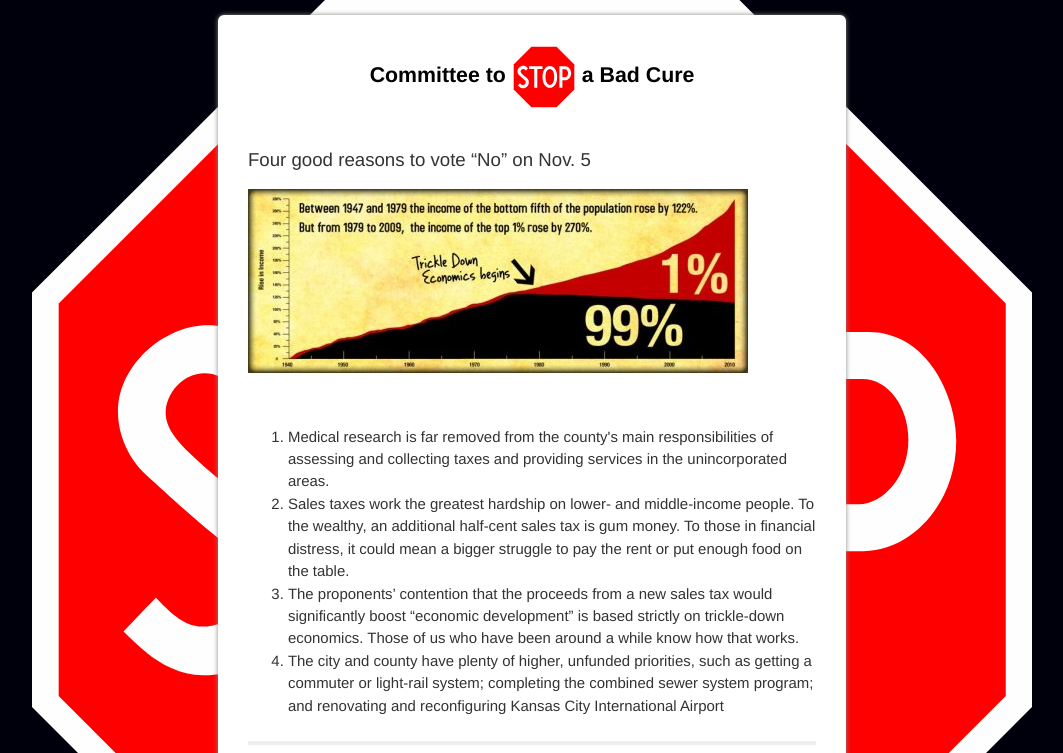
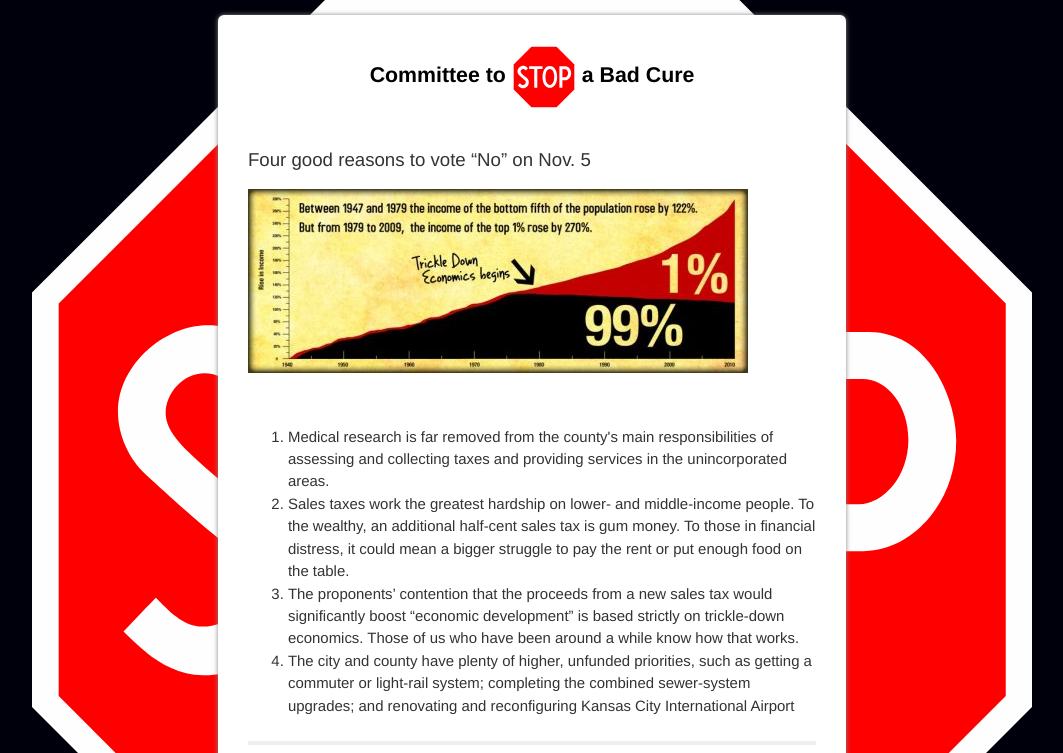
Before and after one commit to jiko/stopabadcure, a Jekyll site: the page built from _posts/2013-09-03-four-good-reasons-to-vote-no.md, in a window 1280 px wide, cut to the strip 0-753 px from the top of the page. Shown: the whole strip, without its empty margins (108-1171 px from the left). Built offline with Jekyll 4.4.1, drawn with Linux system fonts in a browser that asks for light colours.

Commit message:
Updated 2013-09-03-four-good-reasons-to-vote-no.md

```diff
--- a/_posts/2013-09-03-four-good-reasons-to-vote-no.md
+++ b/_posts/2013-09-03-four-good-reasons-to-vote-no.md
@@ -11,6 +11,6 @@ published: true
 	<li>Medical research is far removed from the county's main responsibilities of assessing and collecting taxes and providing services in the unincorporated areas.</li>
     <li>Sales taxes work the greatest hardship on lower- and middle-income people. To the wealthy, an additional half-cent sales tax is gum money. To those in financial distress, it could mean a bigger struggle to pay the rent or put enough food on the table.</li>
     <li>The proponents’ contention that the proceeds from a new sales tax would significantly boost “economic development” is based strictly on trickle-down economics. Those of us who have been around a while know how that works.</li>
-    <li>The city and county have plenty of higher, unfunded priorities, such as getting a commuter or light-rail system; completing the combined sewer system program; and renovating and reconfiguring Kansas City International Airport
+    <li>The city and county have plenty of higher, unfunded priorities, such as getting a commuter or light-rail system; completing the combined sewer-system upgrades; and renovating and reconfiguring Kansas City International Airport
     </li>
 </ol>
```
